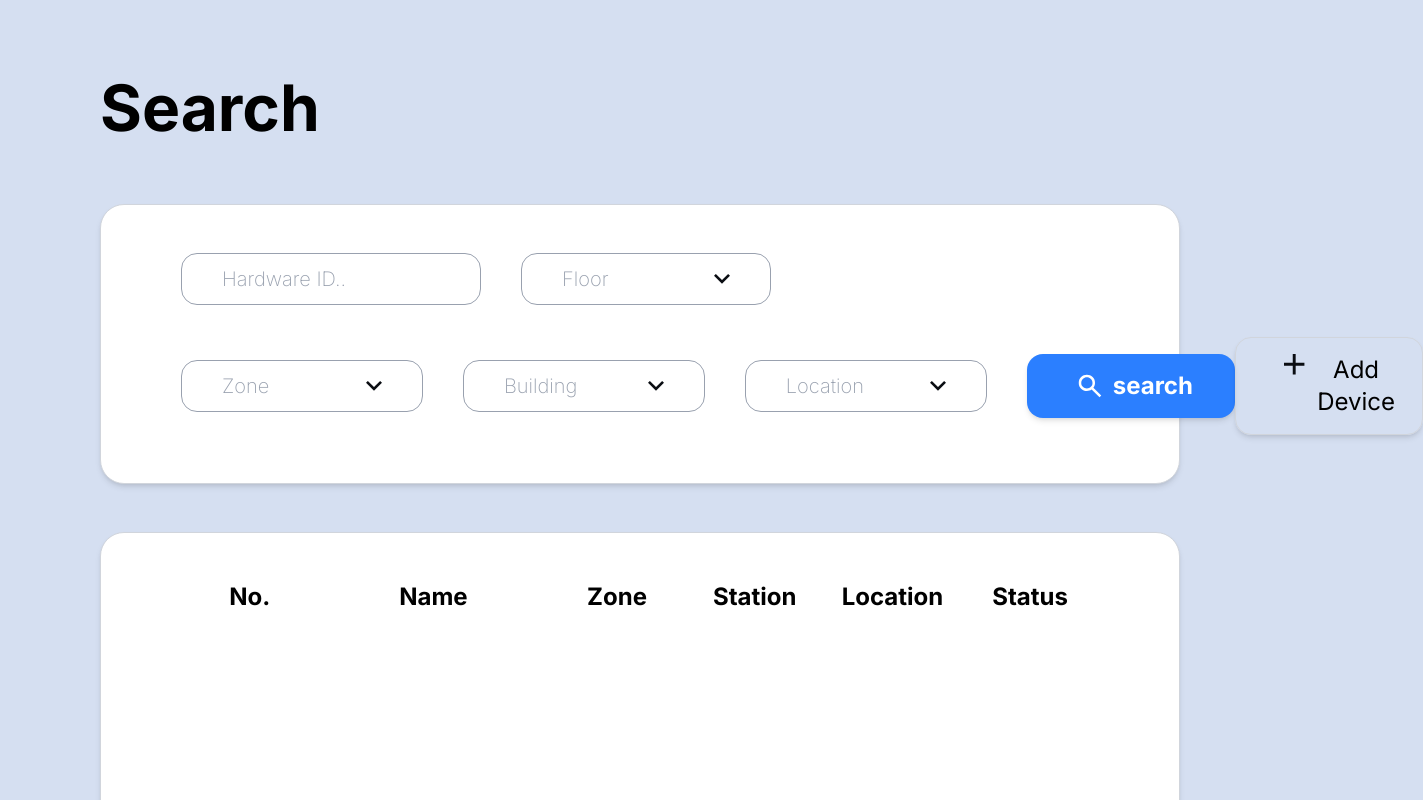
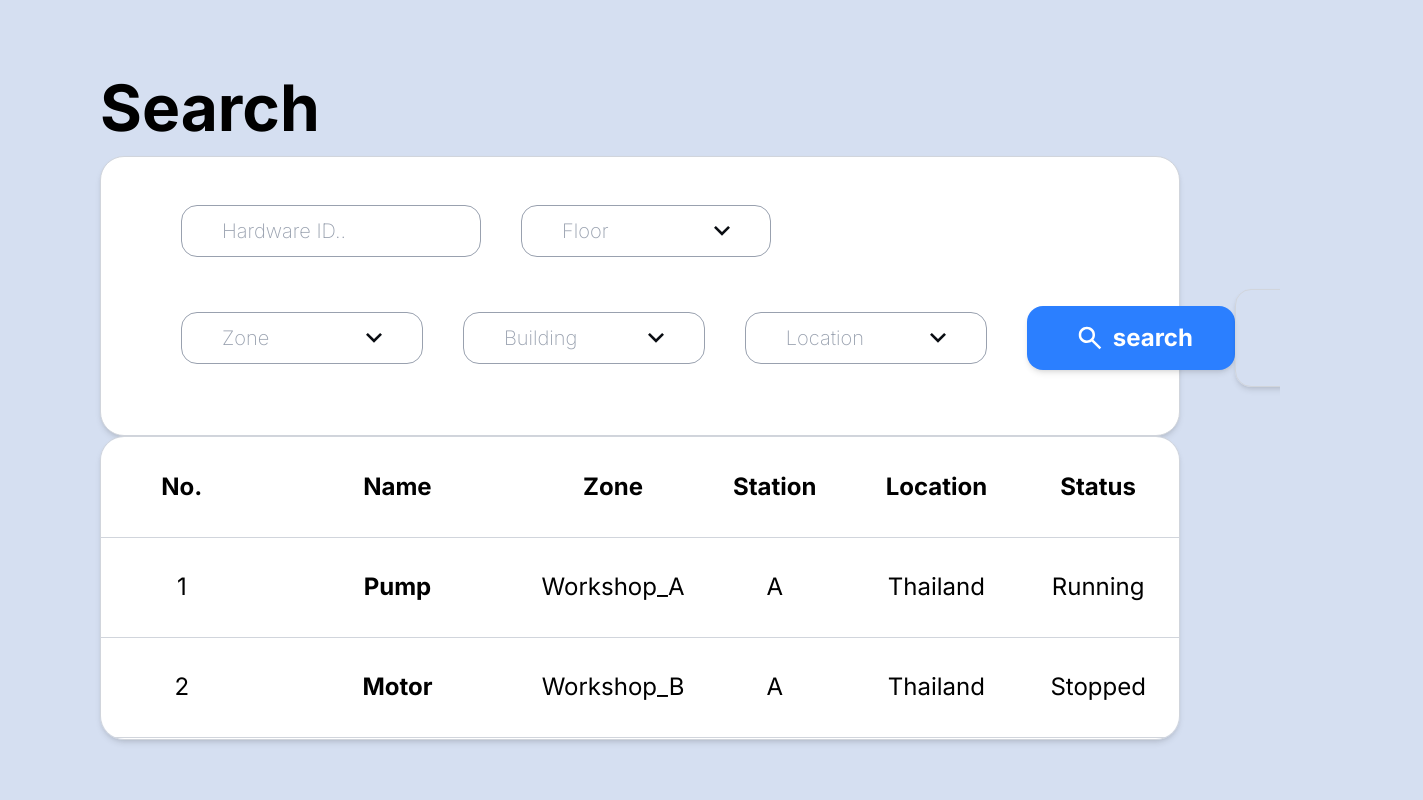
Before and after one commit to chayuearn-00/Monitoring_Platform, a Next.js app in the folder frontend/: page / in a window 1280 px wide. Shown: the top 800 px of the page, 1423 px wide, since content can reach past the window. Built offline with nearby package versions, Linux system fonts and the light colour scheme.

Commit message:
change high for Search Page, create logCard Component.

```diff
--- a/frontend/src/app/globals.css
+++ b/frontend/src/app/globals.css
@@ -29,7 +29,7 @@ body {
 
 @layer utilities {
   .container {
-    @apply max-w-screen py-15 px-[100px];
+    @apply max-w-screen py-15 px-[100px] h-screen overflow-hidden;
   }
   .card {
     @apply flex flex-col bg-foreground px-20 py-12 rounded-3xl w-full gap-8 shadow-md border border-gray-300
@@ -41,7 +41,15 @@ body {
     @apply text-heading font-bold;
   }
   .button {
-    @apply  shadow-md px-12 py-4 rounded-2xl text-2xl
+    @apply shadow-md px-12 py-4 rounded-2xl text-2xl
   }
-
+  .log-card {
+    @apply flex flex-col bg-foreground rounded-3xl w-full gap-8 shadow-md border border-gray-300
+  }
+  .normal-text {
+    @apply font-normal text-2xl
+  }
+  .bond-text {
+    @apply font-bold text-2xl
+  }
 }
--- a/frontend/src/app/page.tsx
+++ b/frontend/src/app/page.tsx
@@ -4,7 +4,7 @@ import SearchCard from "@components/SearchCard";
 export default function Search() {
   return (
     <div className="container">
-        <div className="flex flex-col h-screen gap-12">
+        <div className="flex flex-col h-full place-content-between ">
             <h1 className="header">Search</h1>
             <SearchCard />
             <LogCard />
--- a/frontend/src/components/LogCard.tsx
+++ b/frontend/src/components/LogCard.tsx
@@ -1,9 +1,9 @@
 export default function LogTable () {
     return (
-        <div className="card w-full h-full">
+        <div className="log-card w-full max-h-140 h-full overflow-y-auto">
             <table className="table-fixed w-full">
                 <thead>
-                    <tr className="font-bold text-2xl">
+                    <tr className="font-bold text-2xl h-25 border-b border-gray-300">
                         <th className="">No.</th>
                         <th className="w-1/4">Name</th>
                         <th>Zone</th>
@@ -12,10 +12,30 @@ export default function LogTable () {
                         <th>Status</th>
                     </tr>
                 </thead>
-                <tbody>
-
+                <tbody className="log-box">
+                    {devices.map((device) => (
+                        <tr key={device.id} className="text-center content-center h-25 border-b border-gray-300 hover:bg-gray-50">
+                            <td className="normal-text">{device.id}</td>
+                            <td className="bond-text">{device.name}</td>
+                            <td className="normal-text">{device.zone}</td>
+                            <td className="normal-text">{device.station}</td>
+                            <td className="normal-text">{device.location}</td>
+                            <td className="normal-text">{device.status}</td>
+                        </tr>
+                    ))}
                 </tbody>
             </table>
         </div>
     )
 }
+
+const devices = [
+    { id: 1, name: "Pump", zone: "Workshop_A", station: "A", location: "Thailand", status: "Running" },
+    { id: 2, name: "Motor", zone: "Workshop_B", station: "A", location: "Thailand", status: "Stopped" },
+    { id: 3, name: "Fan", zone: "Workshop_C", station: "A", location: "Thailand", status: "Running" },
+    { id: 4, name: "Fan", zone: "Workshop_C", station: "A", location: "Thailand", status: "Running" },
+    { id: 5, name: "Fan", zone: "Workshop_C", station: "A", location: "Thailand", status: "Running" },
+    { id: 6, name: "Fan", zone: "Workshop_C", station: "A", location: "Thailand", status: "Running" },
+    { id: 7, name: "Fan", zone: "Workshop_C", station: "A", location: "Thailand", status: "Running" },
+
+];
```
